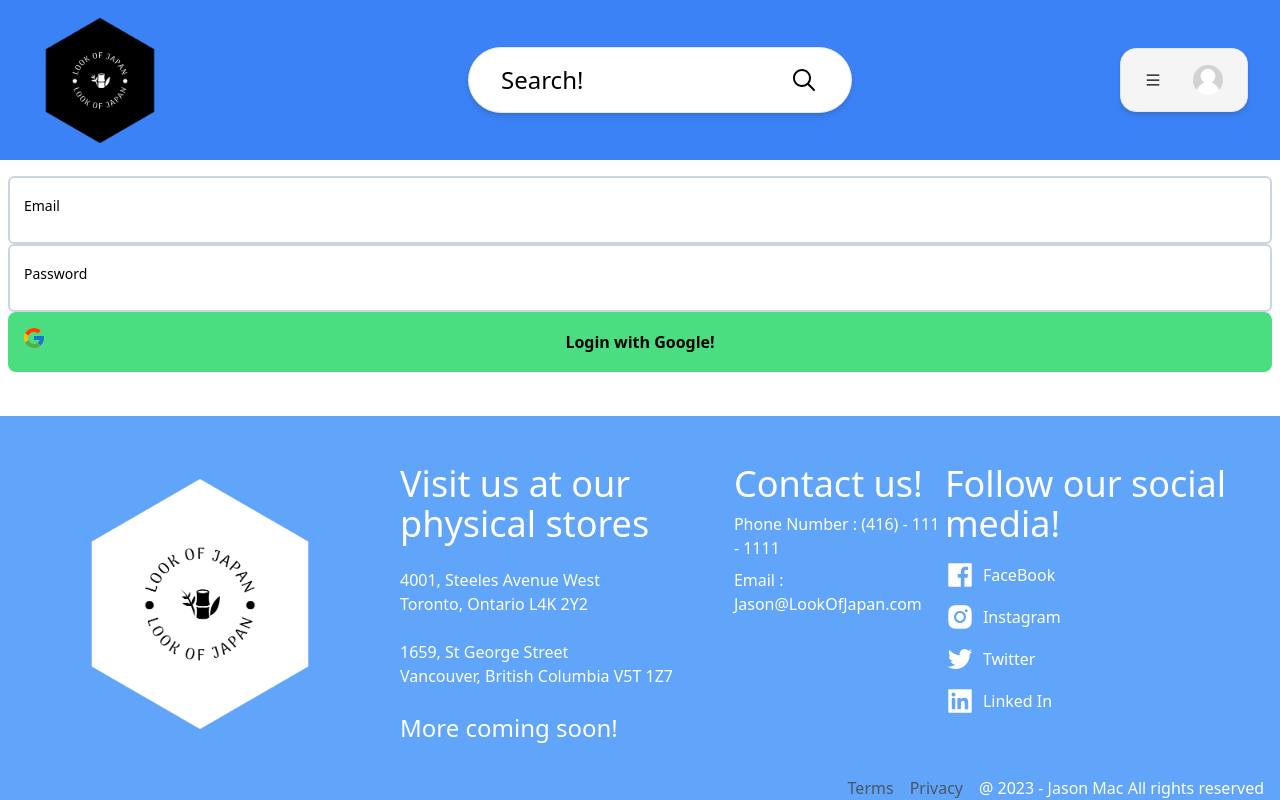
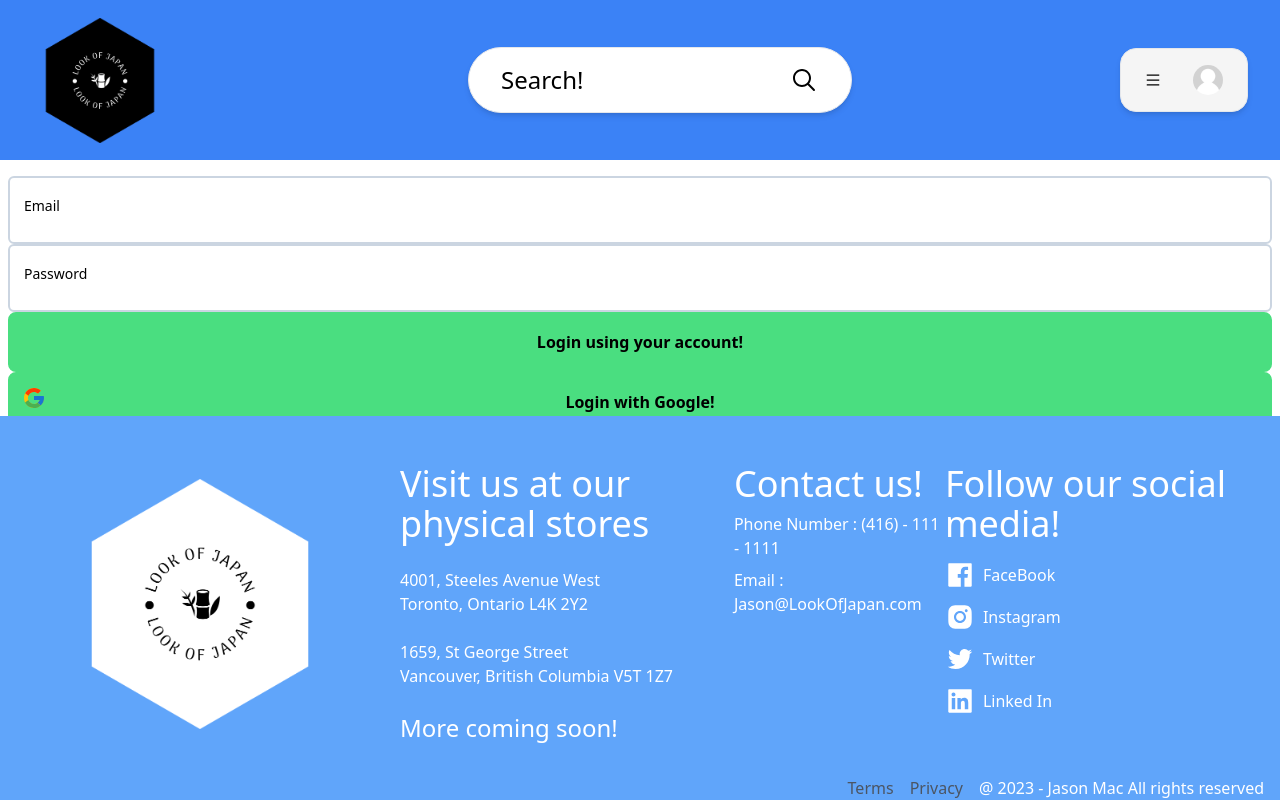
Before and after one commit to JasonMac123/market-place, a Next.js app: page /login in a window 1280 px wide. Built offline with nearby package versions, Linux system fonts and the light colour scheme; no server answers.

Commit message:
Adds log in path with redirection

```diff
--- a/app/components/containers/LoginContainer.tsx
+++ b/app/components/containers/LoginContainer.tsx
@@ -3,15 +3,17 @@
 import Button from "../Button";
 import FormInput from "../Input/FormInput";
 import firebase_app from "@/app/firebase/config";
-import { FieldValues, useForm } from "react-hook-form";
+import { Field, FieldValues, SubmitHandler, useForm } from "react-hook-form";
 import { getAuth, signInWithPopup, GoogleAuthProvider } from "firebase/auth";
 import { FcGoogle } from "react-icons/fc";
 import { useAuthState } from "react-firebase-hooks/auth";
 import { useRouter } from "next/navigation";
+import signIn from "@/app/firebase/auth/signin";
 
 const LoginContainer = () => {
   const {
     register,
+    handleSubmit,
     formState: { errors },
   } = useForm<FieldValues>({
     defaultValues: {
@@ -33,7 +35,16 @@ const LoginContainer = () => {
     const result = await signInWithPopup(auth, provider);
   };
 
-  const signInWithNative = async () => {};
+  const signInWithNative: SubmitHandler<FieldValues> = async (data) => {
+    const { email, password } = data;
+    const { result, error } = await signIn(email, password);
+
+    if (error) {
+      console.log(error);
+    }
+
+    return router.push("/");
+  };
 
   return (
     <>
@@ -52,6 +63,10 @@ const LoginContainer = () => {
         required
       />
       <Button
+        label={"Login using your account!"}
+        onClick={handleSubmit(signInWithNative)}
+      />
+      <Button
         label={"Login with Google!"}
         Icon={FcGoogle}
         onClick={signInWithGoogle}
```
